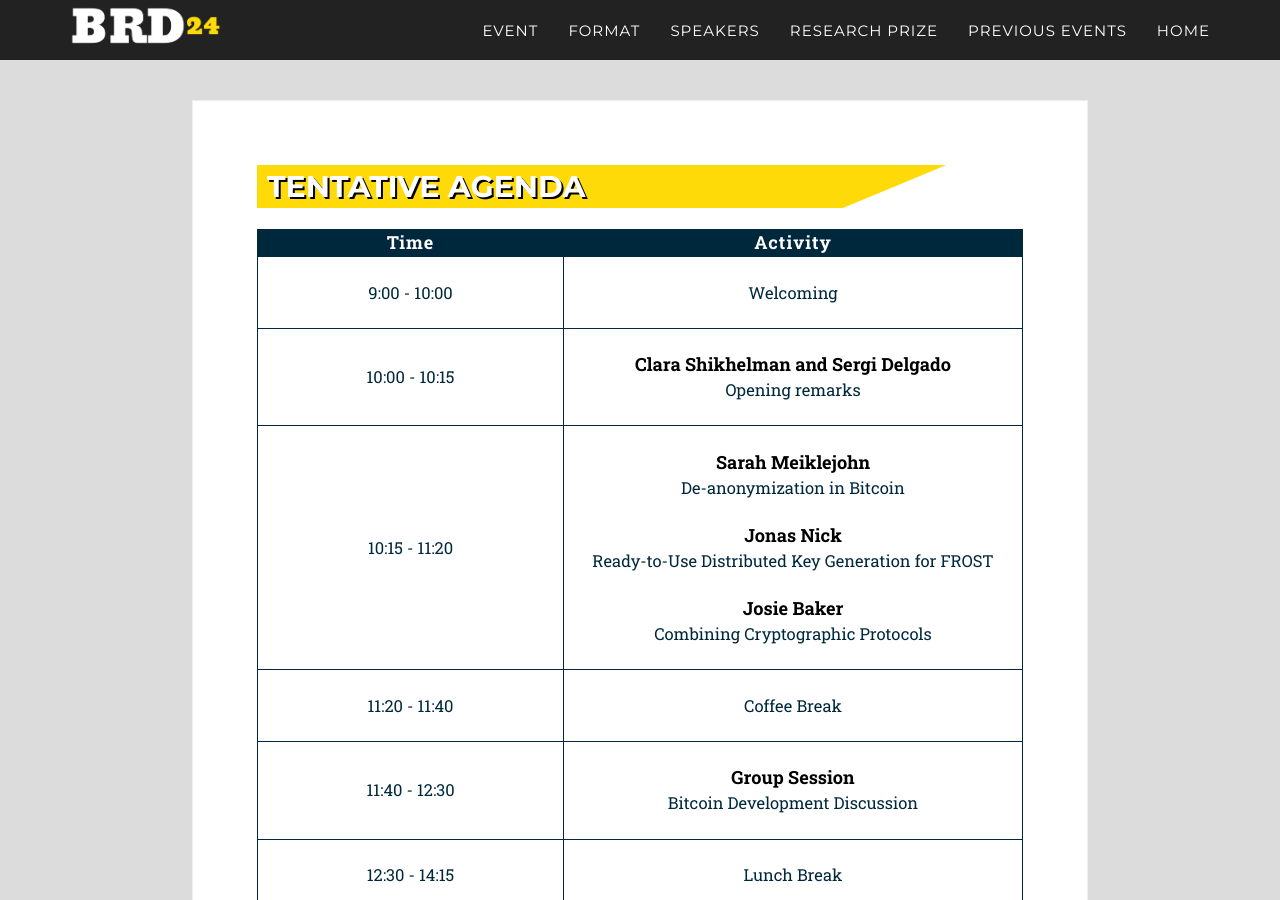
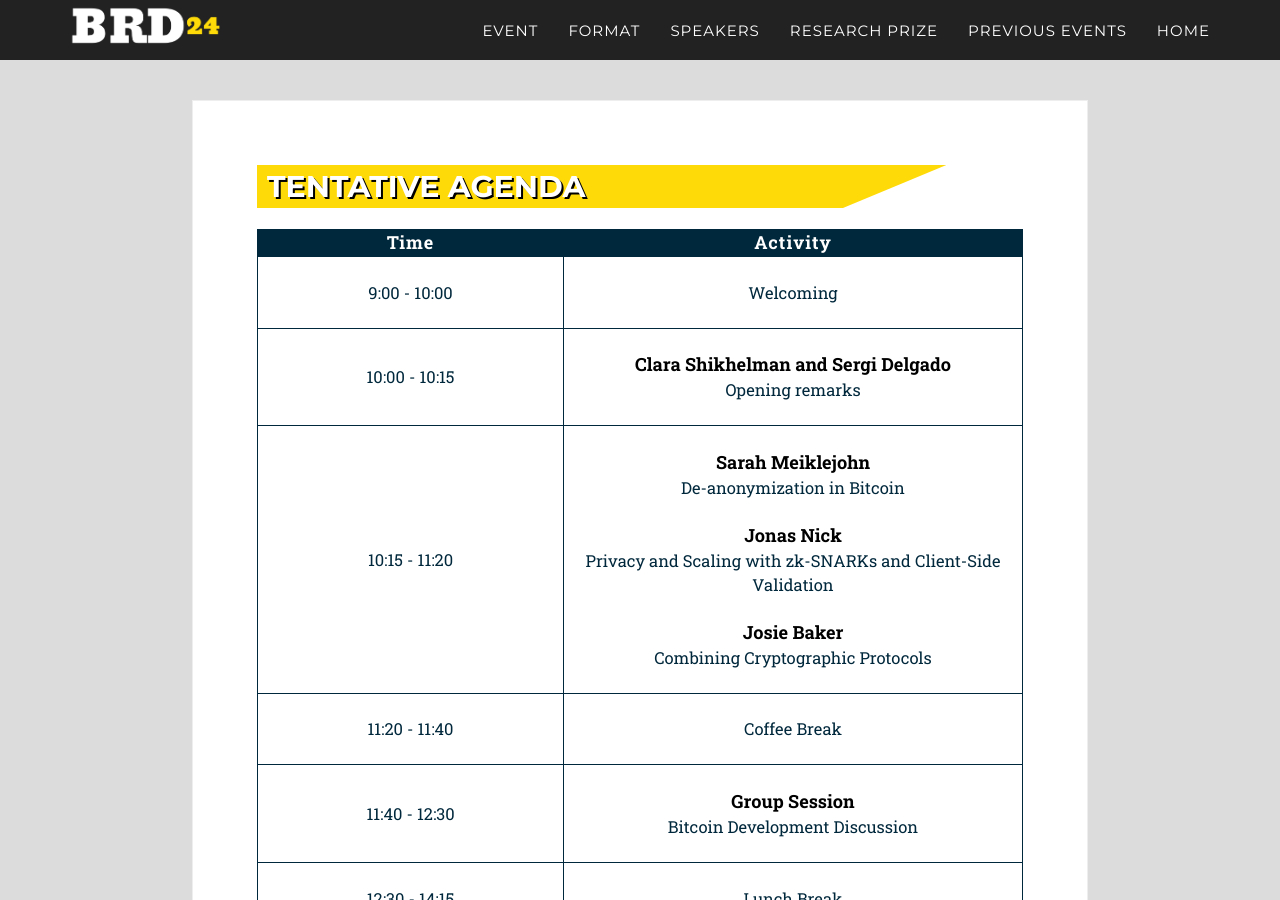
Before and after one commit to chaincodelabs/brd-website, a Jekyll site: the page built from _pages/agenda.html, in a window 1280 px wide and 900 px high. Built offline with Jekyll 4.4.1, drawn with Linux system fonts in a browser that asks for light colours; some web fonts are replaced; some of the changed lines change nothing that is shown.

Commit message:
Updates Jonas Nick's topic

```diff
--- a/_data/agenda.yml
+++ b/_data/agenda.yml
@@ -7,7 +7,7 @@
 
 - time: 10:15 - 11:20
   speaker: [Sarah Meiklejohn, Jonas Nick, Josie Baker]
-  topic: [De-anonymization in Bitcoin, Ready-to-Use Distributed Key Generation for FROST, Combining Cryptographic Protocols]
+  topic: [De-anonymization in Bitcoin, Privacy and Scaling with zk-SNARKs and Client-Side Validation, Combining Cryptographic Protocols]
 
 - time: 11:20 - 11:40
   topic: Coffee Break
--- a/_data/speakers.yml
+++ b/_data/speakers.yml
@@ -27,12 +27,14 @@
   affiliation: Blockstream Research
   img: jnick.jpg
   bio:  Jonas Nick is a researcher in the field of Bitcoin, working as part of Blockstream's research team. He has made contributions to the Bitcoin community through his involvement in co-authoring various Bitcoin Improvement Proposals (BIPs), including the Taproot BIPs. Additionally, Jonas has collaborated on several scientific publications in cryptography, such as MuSig2 and Bulletproofs++ and contributes to the secp256k1 cryptographic library
-  topic: "No More Guesswork: Ready-to-Use Distributed Key Generation for FROST"
-  abstract: Threshold signature schemes such as FROST are gaining considerable attention in Bitcoin. Yet, Distributed Key Generation (DKG), with its heavy requirements on the underlying communication mechanisms such as secure channels and a secure broadcast mechanism, remains the Achilles heel of threshold signatures and holds back their deployment in the real world.
+  topic: Privacy and Scaling with zk-SNARKs and Client-Side Validation
+  abstract: The client-side validation approach removes transaction verification from the consensus rules. Instead, transaction data posted to the blockchain is only interpreted on each individual node ("client-side"). This approach allows building protocols with very low on-chain size and verification cost, while providing strong privacy.
             <br>
-            In this talk, we will first take a detailed look at the obstacles that implementers and practitioners face in practice. We will foster an understanding of potential pitfalls and attacks, in particular those that can arise from the (mis)use of reliable broadcast protocols. We will then provide recommendations and guidelines on how to avoid these pitfalls and implement broadcast securely in practice. A key technical ingredient in our recommendations is a simple extension of the Goldwasser-Bellare echo broadcast protocol, which we have not seen proposed in the context of DKG so far.
+            This session covers Shielded CSV, a novel client-side validation protocol that, in contrast to existing client-side validation protocols, only requires 64 bytes of on-chain space regardless of the size of the transaction and is fully private. The protocol's communication cost between transaction sender and receiver is independent of the transaction history. Furthermore, Shielded CSV can be instantiated with existing cryptographic zk-SNARK primitives.
             <br>
-            With these learnings in mind, we present ChillDKG, a DKG protocol that fully incorporates minimal but sufficient implementations of secure channels and reliable broadcast, and thereby hides this complexity from engineers entirely. The protocol addresses further practical problems by eliminating the need for fresh randomness per threshold setup and offering a practical solution for backups. To facilitate real-world adoption of ChillDKG, we have been working on a publicly available specification that aims to be comprehensive and easy to use
+            With a trust-minimized mechanism like BitVM2 to bridge between the blockchain and the client-side validation protocol, Shielded CSV adds strong privacy to Bitcoin and scales Bitcoin to 100 transactions per second. It has been described as "the most useful thing you can do with BitVM2".
+            <br>
+            Even without a bridge, Shielded CSV can be used to create a private cryptocurrency pegged to bitcoin (for example via the one-way peg) that offers substantial advantage over existing private cryptocurrencies. These currencies require users to validate all transactions, which contain relatively large and  computationally expensive Zero-Knowledge proofs. ShieldedCSV, however, only requires the recipient of a transaction to download the full transaction data, which results in significant reductions in computational and bandwidth costs. Furthermore, ShieldedCSV derives its resistance to double-spending from Bitcoin, eliminating the need for its own consensus mechanism.
 
 - name: Hannes Hartenstein
   id: hhartenstein
```
